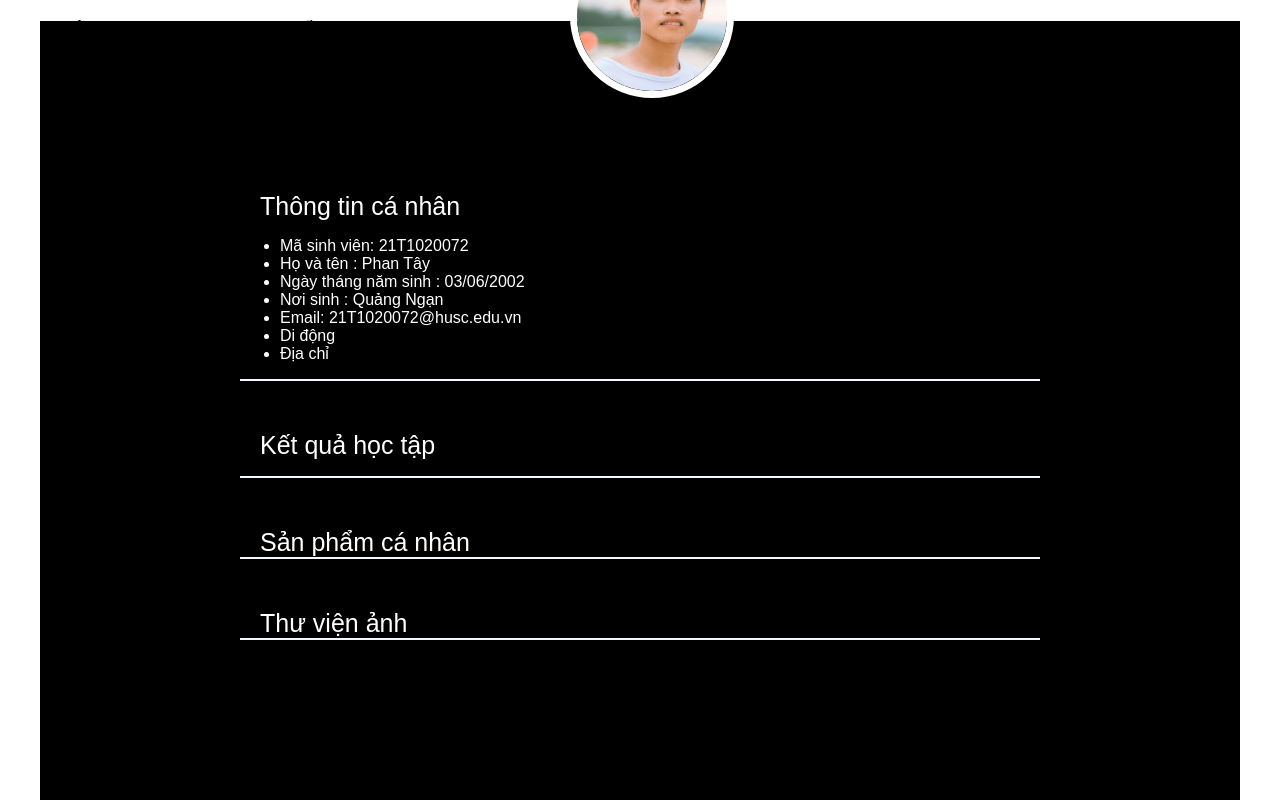
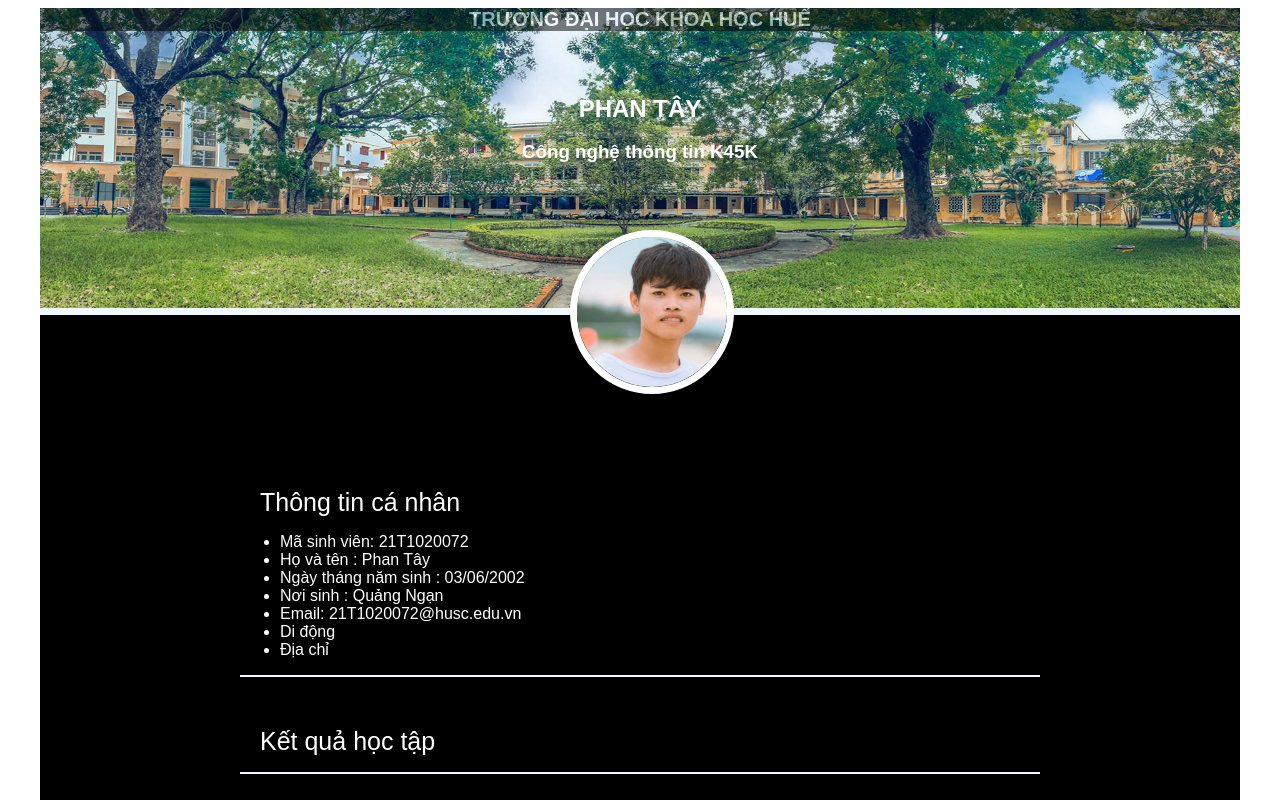
Before and after one commit to phantay2002/thkh2, a plain HTML site: page index.html in a window 1280 px wide. Shown: the top 800 px of the page. Drawn offline with Linux system fonts and the light colour scheme.

Commit message:
Update index.html

```diff
--- a/index.html
+++ b/index.html
@@ -9,6 +9,9 @@
     <body>
         <div class="main">
             <div class="top">
+                <img src="/images/background01.jpg" alt="">
+            </div>
+            <div class="doc">
                 <h4>
                     TRƯỜNG ĐẠI HỌC KHOA HỌC HUẾ
                 </h4>
```
